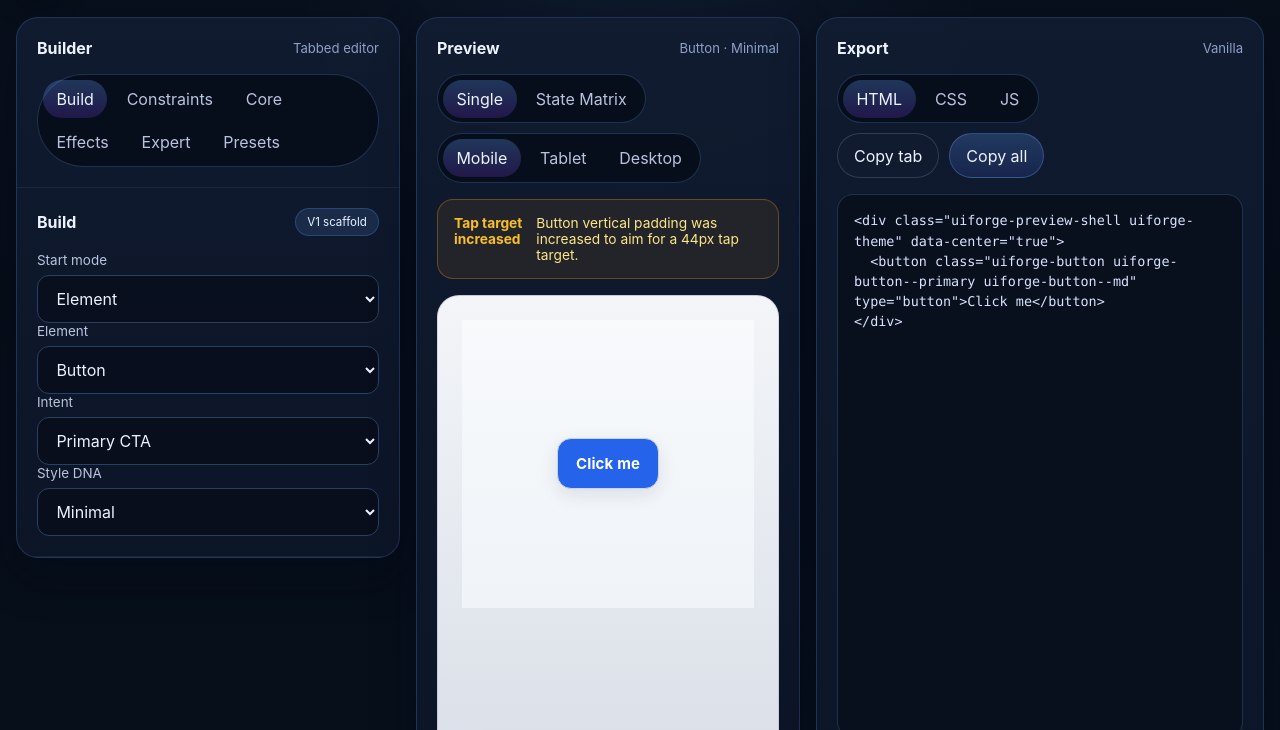
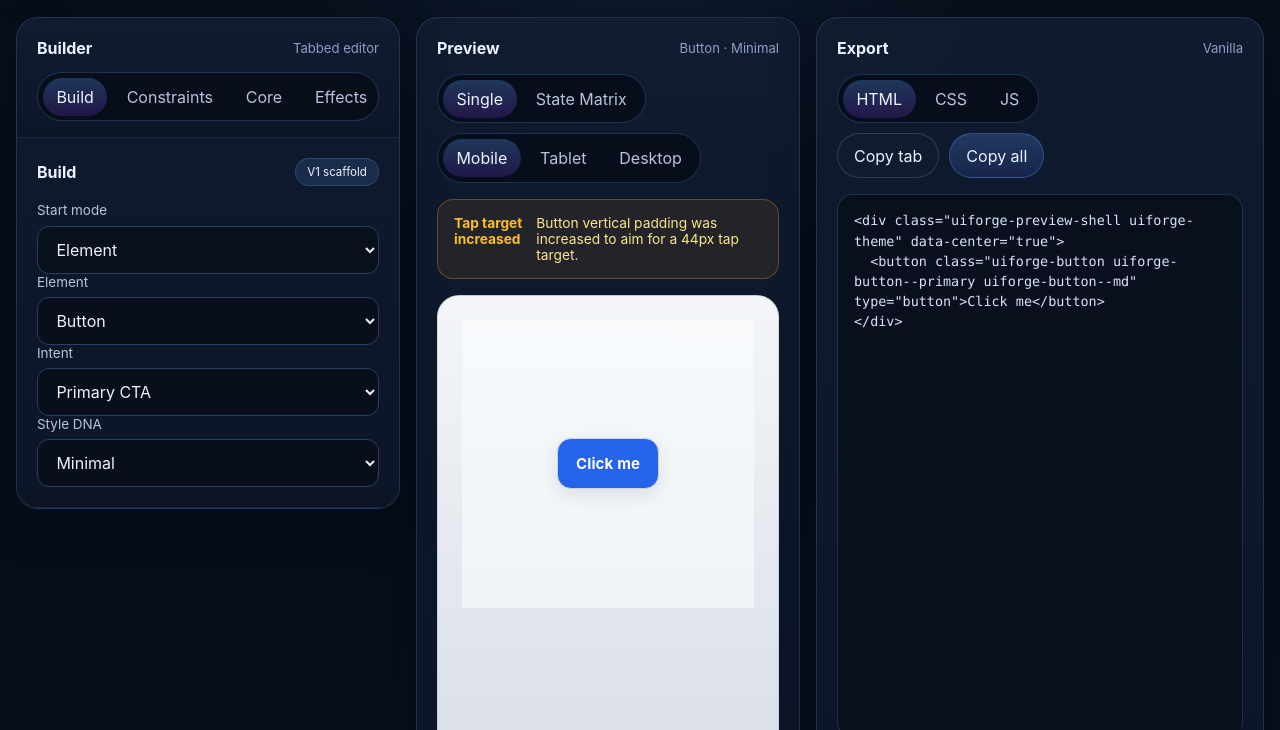
Before and after one commit to Crosas27/MangoTree, a plain HTML site: page index.html in a window 1280 px wide. Shown: the part 70-800 px from the top of the page. Drawn offline with Linux system fonts and the light colour scheme.

Commit message:
Add files via upload

```diff
--- a/css/app.css
+++ b/css/app.css
@@ -75,6 +75,13 @@ h3 {
   overflow: clip;
 }
 
+.panel--left {
+  position: sticky;
+  top: 0.75rem;
+  max-height: calc(100vh - 1.5rem);
+  overflow: auto;
+}
+
 .panel--center {
   min-height: 70vh;
 }
@@ -82,6 +89,10 @@ h3 {
 .panel-section {
   padding: var(--space-5);
   border-bottom: 1px solid rgba(60, 93, 147, 0.22);
+}
+
+.panel-section--compact {
+  padding-bottom: var(--space-4);
 }
 
 .panel-section:last-child {
@@ -99,6 +110,10 @@ h3 {
   justify-content: space-between;
   gap: var(--space-3);
   margin-bottom: var(--space-4);
+}
+
+.section-head--tight {
+  margin-bottom: var(--space-3);
 }
 
 .stack {
@@ -234,6 +249,42 @@ input[type="range"] {
 .segmented button.is-active {
   background: linear-gradient(180deg, rgba(94, 160, 255, 0.28), rgba(124, 58, 237, 0.22));
   color: var(--text);
+}
+
+
+.editor-tabs-wrap {
+  position: sticky;
+  top: 0;
+  z-index: 4;
+  background: linear-gradient(180deg, rgba(17, 28, 49, 0.98), rgba(13, 22, 39, 0.95));
+  backdrop-filter: blur(10px);
+}
+
+.segmented--editor {
+  display: flex;
+  flex-wrap: nowrap;
+  width: 100%;
+  overflow-x: auto;
+  scrollbar-width: none;
+}
+
+.segmented--editor::-webkit-scrollbar {
+  display: none;
+}
+
+.segmented--editor button {
+  flex: 0 0 auto;
+  white-space: nowrap;
+}
+
+.editor-panel {
+  display: none;
+}
+
+.editor-panel.is-active {
+  display: grid;
+  align-content: start;
+  gap: 0;
 }
 
 .accordion {
@@ -450,6 +501,16 @@ input[type="range"] {
     grid-template-columns: 1fr;
   }
 
+  .panel--left {
+    position: static;
+    max-height: none;
+    overflow: clip;
+  }
+
+  .editor-tabs-wrap {
+    top: 0;
+  }
+
   .panel-section--sticky {
     position: static;
   }
```
